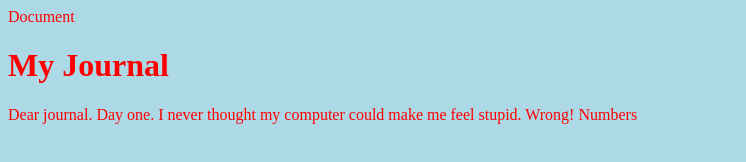
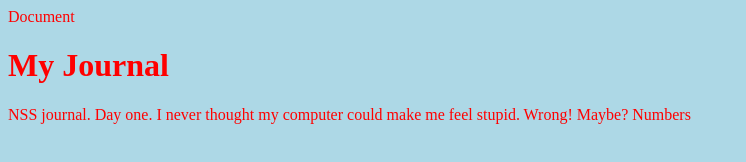
Before and after one commit to KHardt/My-Journal, a plain HTML site: page index.html in a window 1280 px wide. Shown: the whole page, without its empty margins (0-746 px from the left). Drawn offline with Linux system fonts and the light colour scheme.

Commit message:
dont ask

```diff
--- a/index.html
+++ b/index.html
@@ -9,8 +9,9 @@
 </head>
 <body>
     <h1>My Journal</h1>
-    Dear journal. Day one. I never thought my computer could make me feel stupid.
+    NSS journal. Day one. I never thought my computer could make me feel stupid.
     Wrong!
+    Maybe?
     <div1 id= number_list >Numbers</div1>
     <script src="main.js"></script>
 </body>
```
